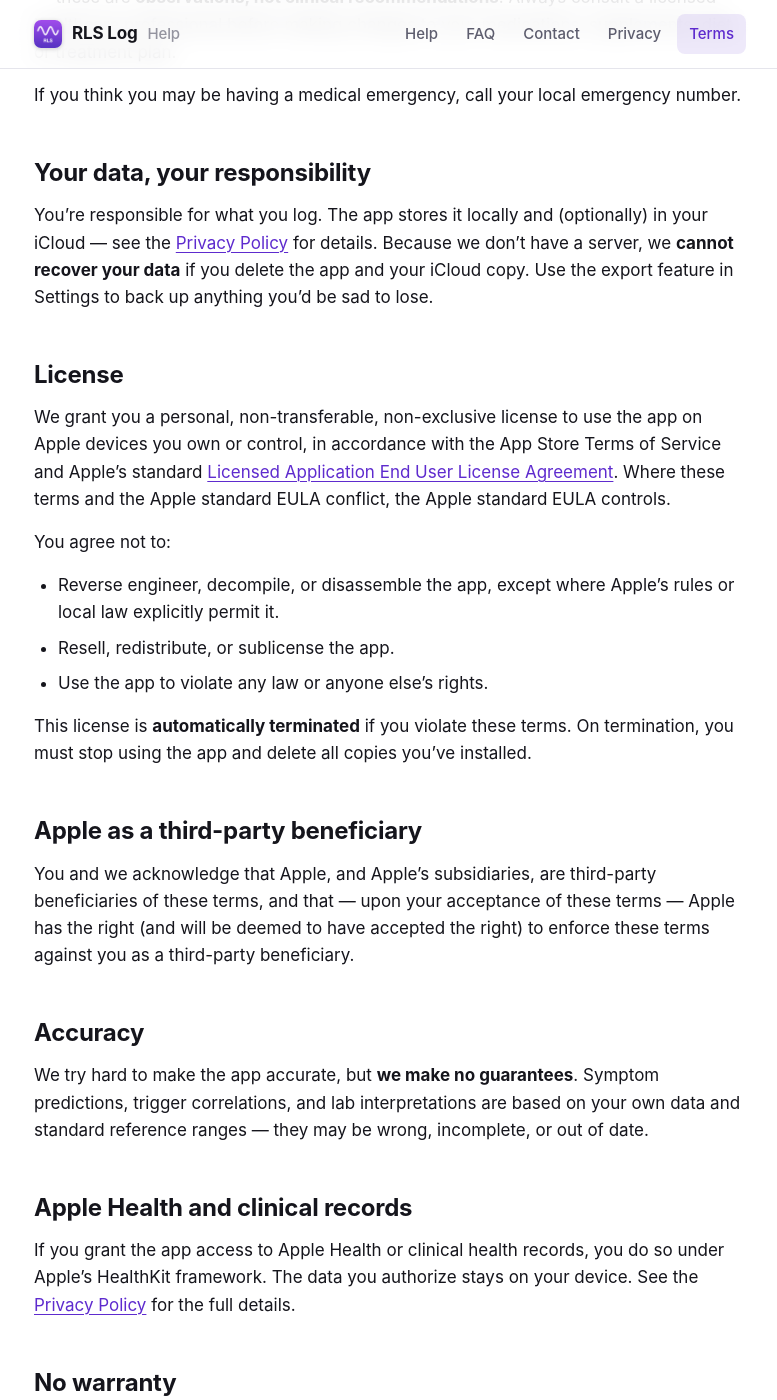
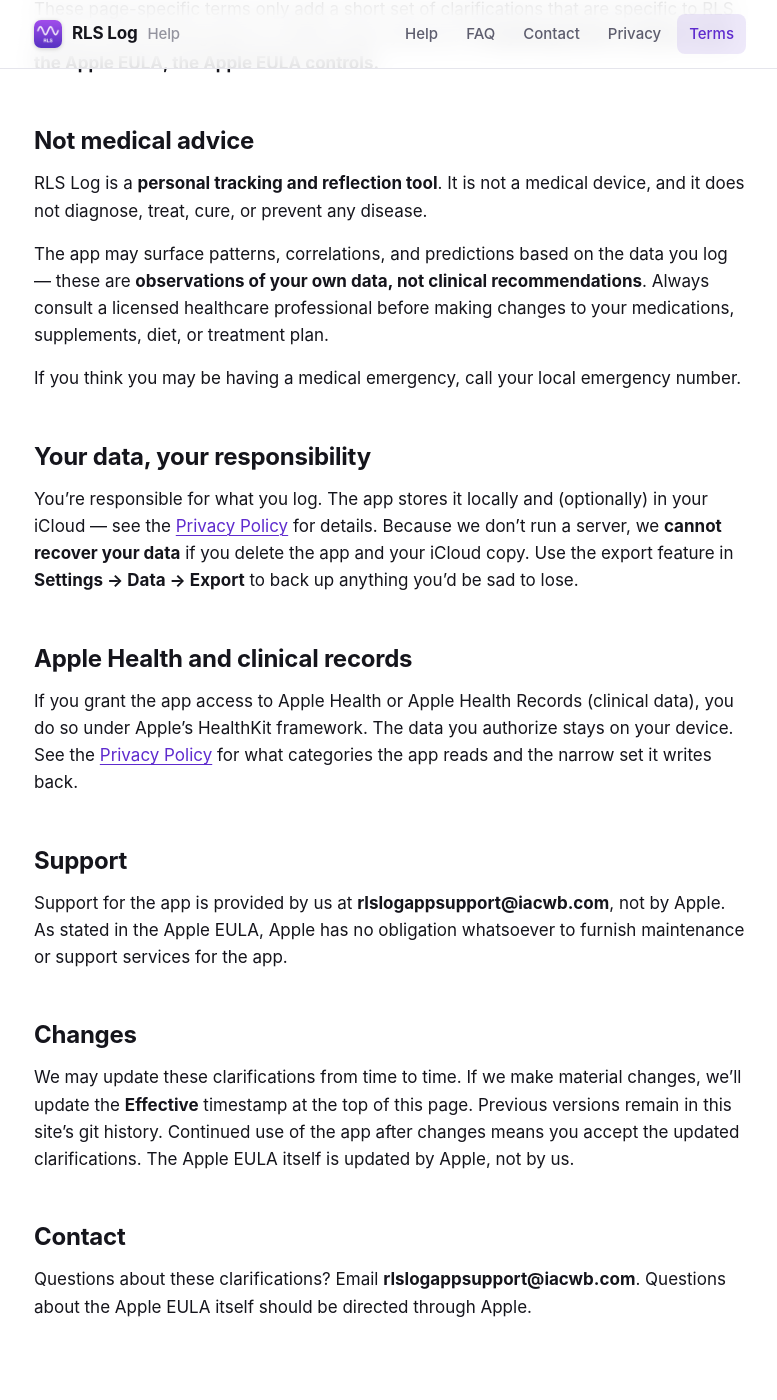
Before and after one commit to icweb/rls-log-help, a Jekyll site: the page built from terms.md, in a window 1280 px wide and 1400 px high, scrolled down 545 px. Shown: the whole window, without its empty margins (250-1027 px from the left). Built offline with Jekyll 4.4.1, drawn with Linux system fonts in a browser that asks for light colours; some of the changed text lies outside the part shown.

Commit message:
Disclose Home Assistant on home/FAQ; defer Terms to Apple EULA
Home Assistant was mentioned in the privacy policy but missing from the
home page feature list and the FAQ — that asymmetry would read as an
undisclosed capability to a reviewer comparing the App Store listing
against the help site. Add a feature-list bullet on the home page and a
new FAQ entry describing the integration as opt-in, read-only, off by
default, with the user's own URL and access token, and explicit
non-transmission of any RLS Log data.

Restructure the Terms of Use to defer maximally to Apple's standard
Licensed Application End User License Agreement (the Apple EULA). The
previous page restated license grant, no-warranty, limitation-of-
liability, and termination clauses that the Apple EULA already covers
in stronger and more standard language; restating them risks the kind
of overlap a careful reviewer flags. The new page adopts the Apple
EULA as the binding license and only retains app-specific
clarifications: medical disclaimer, data-responsibility note, Apple
Health note, support channel, change log, and contact. The
"Apple-as-third-party-beneficiary" clause is no longer duplicated
because Apple's EULA already contains it.

Co-Authored-By: Claude Opus 4.7 <noreply@anthropic.com>

```diff
--- a/terms.md
+++ b/terms.md
@@ -6,8 +6,19 @@ description: Terms of use for the RLS Log iOS app.
 
 **Effective:** April 26, 2026 at 9:50 AM ET
 
-By installing or using RLS Log (the "app"), you agree to these terms. If you
-don't agree, please don't use the app.
+## The Apple standard EULA is your license
+
+Your license to install and use RLS Log (the "app") is Apple's
+**[Licensed Application End User License Agreement](https://www.apple.com/legal/internet-services/itunes/dev/stdeula/)**
+(the "Apple EULA"). The Apple EULA covers the licensed use of the app, the
+scope of that license, ownership and intellectual property, the disclaimer
+of warranties, the limitation of liability, the rules around export
+restrictions, and the role of Apple as a third-party beneficiary. We adopt
+it as the binding license between you and us.
+
+These page-specific terms only add a short set of clarifications that are
+specific to RLS Log as a self-tracking app for restless legs syndrome. **If
+anything below conflicts with the Apple EULA, the Apple EULA controls.**
 
 ## Not medical advice
 
@@ -15,9 +26,9 @@ RLS Log is a **personal tracking and reflection tool**. It is not a medical
 device, and it does not diagnose, treat, cure, or prevent any disease.
 
 The app may surface patterns, correlations, and predictions based on the data
-you log — these are **observations, not clinical recommendations**. Always
-consult a licensed healthcare professional before making changes to your
-medications, supplements, diet, or treatment plan.
+you log — these are **observations of your own data, not clinical
+recommendations**. Always consult a licensed healthcare professional before
+making changes to your medications, supplements, diet, or treatment plan.
 
 If you think you may be having a medical emergency, call your local emergency
 number.
@@ -26,91 +37,33 @@ number.
 
 You're responsible for what you log. The app stores it locally and (optionally)
 in your iCloud — see the [Privacy Policy]({{ '/privacy.html' | relative_url }})
-for details. Because we don't have a server, we **cannot recover your data**
-if you delete the app and your iCloud copy. Use the export feature in Settings
-to back up anything you'd be sad to lose.
-
-## License
-
-We grant you a personal, non-transferable, non-exclusive license to use the app
-on Apple devices you own or control, in accordance with the App Store Terms of
-Service and Apple's standard
-[Licensed Application End User License Agreement](https://www.apple.com/legal/internet-services/itunes/dev/stdeula/).
-Where these terms and the Apple standard EULA conflict, the Apple standard
-EULA controls.
-
-You agree not to:
-
-- Reverse engineer, decompile, or disassemble the app, except where Apple's
-  rules or local law explicitly permit it.
-- Resell, redistribute, or sublicense the app.
-- Use the app to violate any law or anyone else's rights.
-
-This license is **automatically terminated** if you violate these terms. On
-termination, you must stop using the app and delete all copies you've
-installed.
-
-## Apple as a third-party beneficiary
-
-You and we acknowledge that Apple, and Apple's subsidiaries, are third-party
-beneficiaries of these terms, and that — upon your acceptance of these terms —
-Apple has the right (and will be deemed to have accepted the right) to enforce
-these terms against you as a third-party beneficiary.
-
-## Accuracy
-
-We try hard to make the app accurate, but **we make no guarantees**. Symptom
-predictions, trigger correlations, and lab interpretations are based on your
-own data and standard reference ranges — they may be wrong, incomplete, or
-out of date.
+for details. Because we don't run a server, we **cannot recover your data**
+if you delete the app and your iCloud copy. Use the export feature in
+**Settings &rarr; Data &rarr; Export** to back up anything you'd be sad to
+lose.
 
 ## Apple Health and clinical records
 
-If you grant the app access to Apple Health or clinical health records, you do
-so under Apple's HealthKit framework. The data you authorize stays on your
-device. See the [Privacy Policy]({{ '/privacy.html' | relative_url }}) for the
-full details.
+If you grant the app access to Apple Health or Apple Health Records (clinical
+data), you do so under Apple's HealthKit framework. The data you authorize
+stays on your device. See the [Privacy Policy]({{ '/privacy.html' | relative_url }})
+for what categories the app reads and the narrow set it writes back.
 
-## No warranty
+## Support
 
-The app is provided **"as is" and "as available"** without warranty of any
-kind, express or implied, including warranties of merchantability, fitness for
-a particular purpose, and non-infringement. Your use of the app is at your own
-risk.
-
-## Limitation of liability
-
-To the maximum extent permitted by law, in no event will RLS Log, its
-developer, or its contributors be liable for any indirect, incidental, special,
-consequential, or punitive damages, or any loss of data, profits, or revenues,
-arising out of your use of the app.
-
-## Termination
-
-We may terminate your license to use the app at any time, for any reason,
-without notice — for example, if we pull the app from the App Store or need
-to revoke a license for abuse. The disclaimers, limitations of liability, and
-any provisions intended by their nature to survive termination will continue
-to apply.
-
-## Governing law
-
-These terms are governed by the laws of the **Commonwealth of Pennsylvania,
-United States**, without regard to its conflict-of-laws principles. Any
-dispute arising out of or relating to these terms or the app will be resolved
-in the state or federal courts located in Allegheny County, Pennsylvania, and
-you consent to the personal jurisdiction of those courts.
-
-Nothing in this section overrides any non-waivable consumer-protection rights
-you have under the laws of your country of residence.
+Support for the app is provided by us at **rlslogappsupport@iacwb.com**, not
+by Apple. As stated in the Apple EULA, Apple has no obligation whatsoever to
+furnish maintenance or support services for the app.
 
 ## Changes
 
-We may update these terms from time to time. If we make material changes,
-we'll update the **Effective** timestamp at the top of this page. The previous
-versions remain in this site's git history. Continued use of the app after
-changes means you accept the updated terms.
+We may update these clarifications from time to time. If we make material
+changes, we'll update the **Effective** timestamp at the top of this page.
+Previous versions remain in this site's git history. Continued use of the
+app after changes means you accept the updated clarifications. The Apple
+EULA itself is updated by Apple, not by us.
 
 ## Contact
 
-Questions about these terms? Email **rlslogappsupport@iacwb.com**.
+Questions about these clarifications? Email **rlslogappsupport@iacwb.com**.
+Questions about the Apple EULA itself should be directed through Apple.
```
Also changed, not shown: faq.md (+23 -0 lines), index.md (+5 -0 lines).
